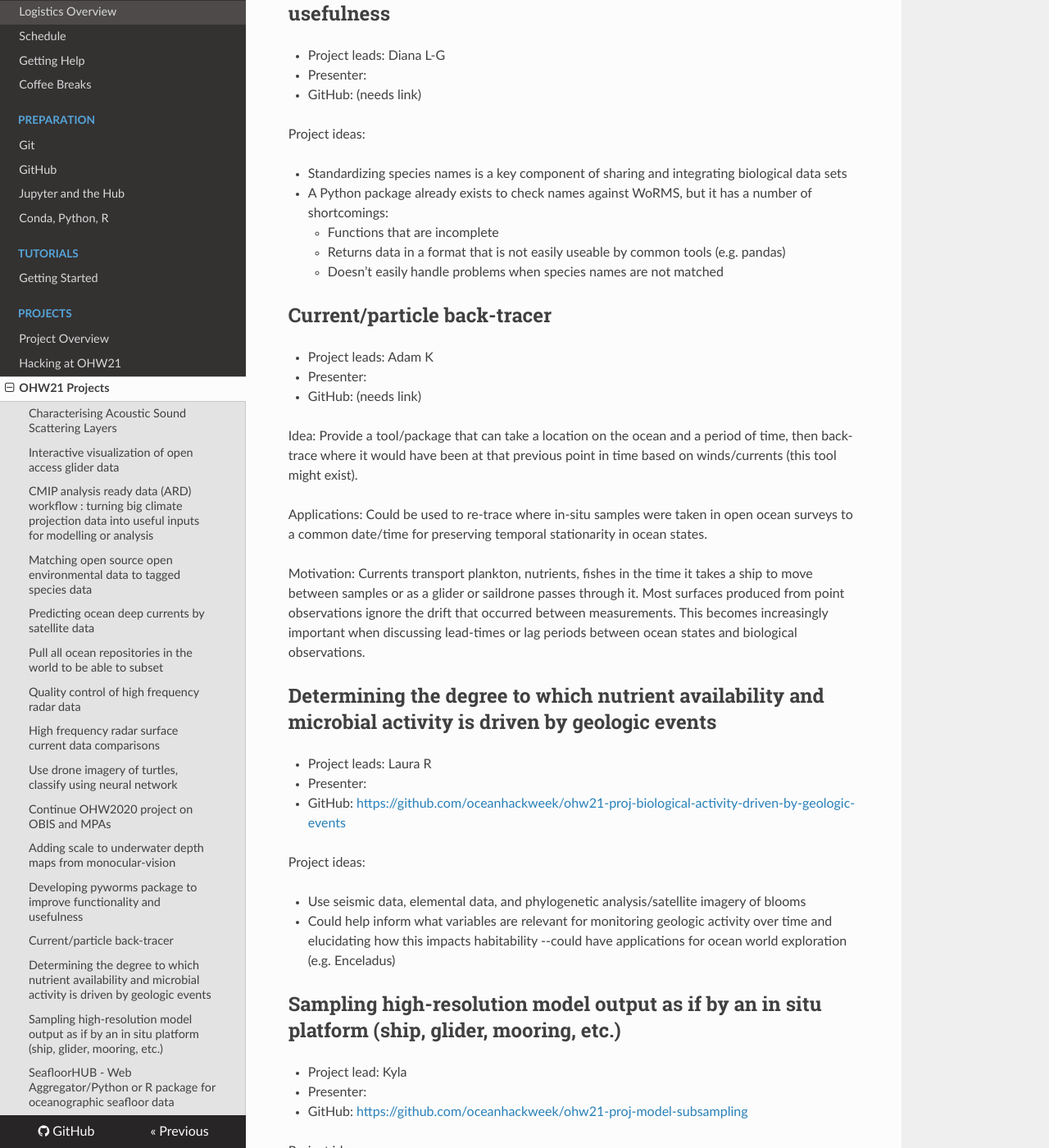
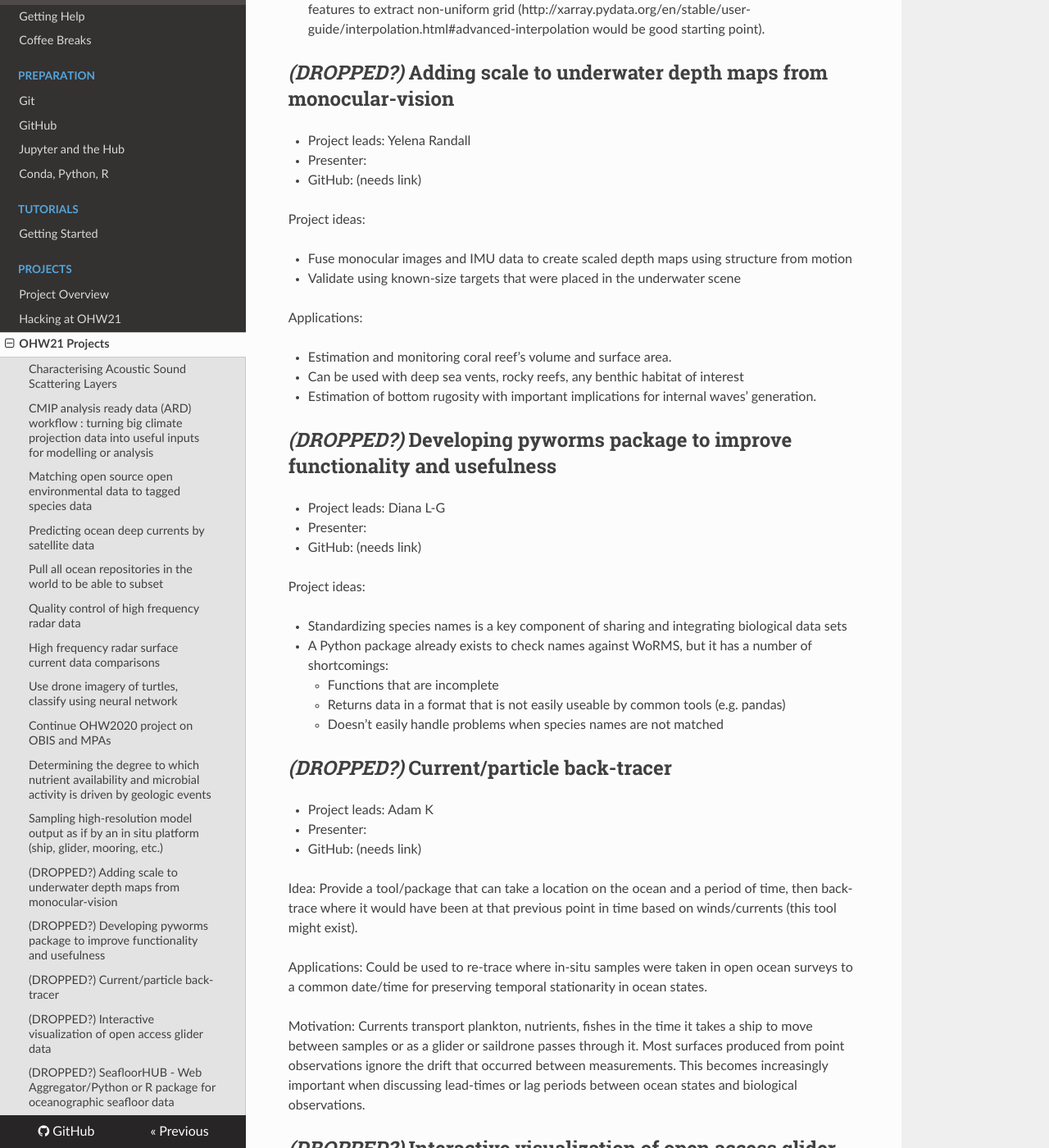
Before and after one commit to oceanhackweek/ohw-resources, an MkDocs documentation site: the page built from docs/projects/projectlist.md, in a window 1280 px wide and 1400 px high, scrolled down 3336 px. Shown: the whole window at 82% size. Built offline with MkDocs 1.6.1, drawn with Linux system fonts in a browser that asks for light colours; nearby versions of some CDN libraries; some of the changed lines change nothing that is shown; some of the changed text lies outside the part shown.

Commit message:
Update projectlist.md
Flagged 5 projects as "DROPPED?" and moved them to the bottom

```diff
--- a/docs/projects/projectlist.md
+++ b/docs/projects/projectlist.md
@@ -7,14 +7,6 @@
 - GitHub: [https://github.com/oceanhackweek/ohw21-proj-bioacoustics](https://github.com/oceanhackweek/ohw21-proj-bioacoustics)
 
 Acoustic data contains information about organisms in the scattering layers. For example, diel vertical migration behavior is visible. This project aims to build tools for classifying and interpreting this data.
-
-
-## Interactive visualization of open access glider data
-- Project leads: Dhruv, Alison
-- Presenter:
-- GitHub: (needs link)
-
-The goal of this project is to show how interactive visualization tools from the [Holoviz ecosystem](https://holoviz.org/) can be combined with glider data access tools ([erddapy](https://github.com/ioos/erddapy), [gliderpy](https://github.com/ioos/gliderpy)) to quickly create a visualization dashboard that can help users intuitively explore glider data.
 
 
 ## CMIP analysis ready data (ARD) workflow : turning big climate projection data into useful inputs for modelling or analysis
@@ -48,7 +40,7 @@ Moorings are expensive and lack long term overage. Deep water oceanography is im
 
 - Project leads: Steve
 - Presenter:
-- GitHub: (needs link)
+- GitHub: [https://github.com/oceanhackweek/metadata-repository ??](https://github.com/oceanhackweek/metadata-repository)
 
 There are so many data repositories already. Hard to search them all. If we wait too long, it will be machine learning solving this for us.
 
@@ -94,52 +86,6 @@ Use neural networks and pytorch to classify images of turtles.
 OBIS record from polygons (e.g. MPA or any polygon) together with satellite data & visualize on a map, and select areas, and upload new species abundance data, and do some statistics correlating with MPA properties.
 
 
-## Adding scale to underwater depth maps from monocular-vision
-
-- Project leads: Yelena Randall
-- Presenter:
-- GitHub: (needs link)
-
-Project ideas:
-
-- Fuse monocular images and IMU data to create scaled depth maps using structure from motion
-- Validate using known-size targets that were placed in the underwater scene
-
-Applications:
-
-- Estimation and monitoring coral reef’s volume and surface area.
-- Can be used with deep sea vents, rocky reefs, any benthic habitat of interest
-- Estimation of bottom rugosity with important implications for internal waves’ generation.
-
-
-## Developing pyworms package to improve functionality and usefulness
-
-- Project leads: Diana L-G
-- Presenter:
-- GitHub: (needs link)
-
-Project ideas:
-
-- Standardizing species names is a key component of sharing and integrating biological data sets
-- A Python package already exists to check names against WoRMS, but it has a number of shortcomings:
-    - Functions that are incomplete
-    - Returns data in a format that is not easily useable by common tools (e.g. pandas)
-    - Doesn’t easily handle problems when species names are not matched
-
-
-## Current/particle back-tracer
-
-- Project leads: Adam K
-- Presenter:
-- GitHub: (needs link)
-
-Idea: Provide a tool/package that can take a location on the ocean and a period of time, then back-trace where it would have been at that previous point in time based on winds/currents (this tool might exist).
-
-Applications: Could be used to re-trace where in-situ samples were taken in open ocean surveys to a common date/time for preserving temporal stationarity in ocean states.
-
-Motivation: Currents transport plankton, nutrients, fishes in the time it takes a ship to move between samples or as a glider or saildrone passes through it. Most surfaces produced from point observations ignore the drift that occurred between measurements.  This becomes increasingly important when discussing lead-times or lag periods between ocean states and biological observations.
-
-
 ## Determining the degree to which nutrient availability and microbial activity is driven by geologic events
 
 - Project leads: Laura R
@@ -165,7 +111,61 @@ Project ideas:
 - Would be maybe possible to do this using a wrapper around xarray, as it does have some features to extract non-uniform grid (http://xarray.pydata.org/en/stable/user-guide/interpolation.html#advanced-interpolation would be good starting point).
 
 
-## SeafloorHUB - Web Aggregator/Python or R package for oceanographic seafloor data
+## *(DROPPED?)* Adding scale to underwater depth maps from monocular-vision
+
+- Project leads: Yelena Randall
+- Presenter:
+- GitHub: (needs link)
+
+Project ideas:
+
+- Fuse monocular images and IMU data to create scaled depth maps using structure from motion
+- Validate using known-size targets that were placed in the underwater scene
+
+Applications:
+
+- Estimation and monitoring coral reef’s volume and surface area.
+- Can be used with deep sea vents, rocky reefs, any benthic habitat of interest
+- Estimation of bottom rugosity with important implications for internal waves’ generation.
+
+
+## *(DROPPED?)* Developing pyworms package to improve functionality and usefulness
+
+- Project leads: Diana L-G
+- Presenter:
+- GitHub: (needs link)
+
+Project ideas:
+
+- Standardizing species names is a key component of sharing and integrating biological data sets
+- A Python package already exists to check names against WoRMS, but it has a number of shortcomings:
+    - Functions that are incomplete
+    - Returns data in a format that is not easily useable by common tools (e.g. pandas)
+    - Doesn’t easily handle problems when species names are not matched
+
+
+## *(DROPPED?)* Current/particle back-tracer
+
+- Project leads: Adam K
+- Presenter:
+- GitHub: (needs link)
+
+Idea: Provide a tool/package that can take a location on the ocean and a period of time, then back-trace where it would have been at that previous point in time based on winds/currents (this tool might exist).
+
+Applications: Could be used to re-trace where in-situ samples were taken in open ocean surveys to a common date/time for preserving temporal stationarity in ocean states.
+
+Motivation: Currents transport plankton, nutrients, fishes in the time it takes a ship to move between samples or as a glider or saildrone passes through it. Most surfaces produced from point observations ignore the drift that occurred between measurements.  This becomes increasingly important when discussing lead-times or lag periods between ocean states and biological observations.
+
+
+## *(DROPPED?)* Interactive visualization of open access glider data
+- Project leads: Dhruv, Alison
+- Presenter:
+- GitHub: (needs link)
+
+The goal of this project is to show how interactive visualization tools from the [Holoviz ecosystem](https://holoviz.org/) can be combined with glider data access tools ([erddapy](https://github.com/ioos/erddapy), [gliderpy](https://github.com/ioos/gliderpy)) to quickly create a visualization dashboard that can help users intuitively explore glider data.
+
+
+## *(DROPPED?)* SeafloorHUB - Web Aggregator/Python or R package for oceanographic seafloor data
 
 - Project leads: Stanley
 - Presenter:
```
